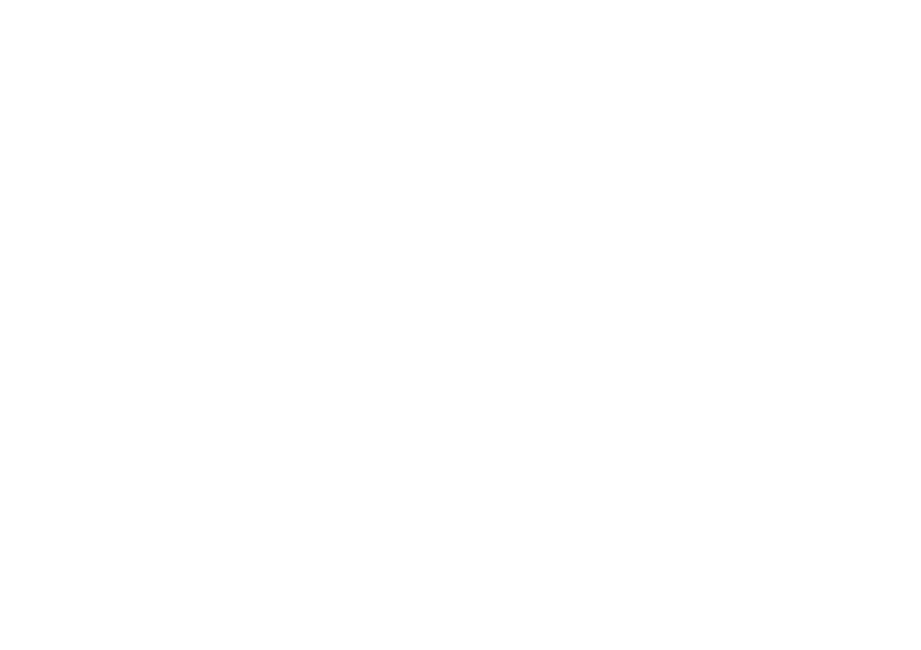
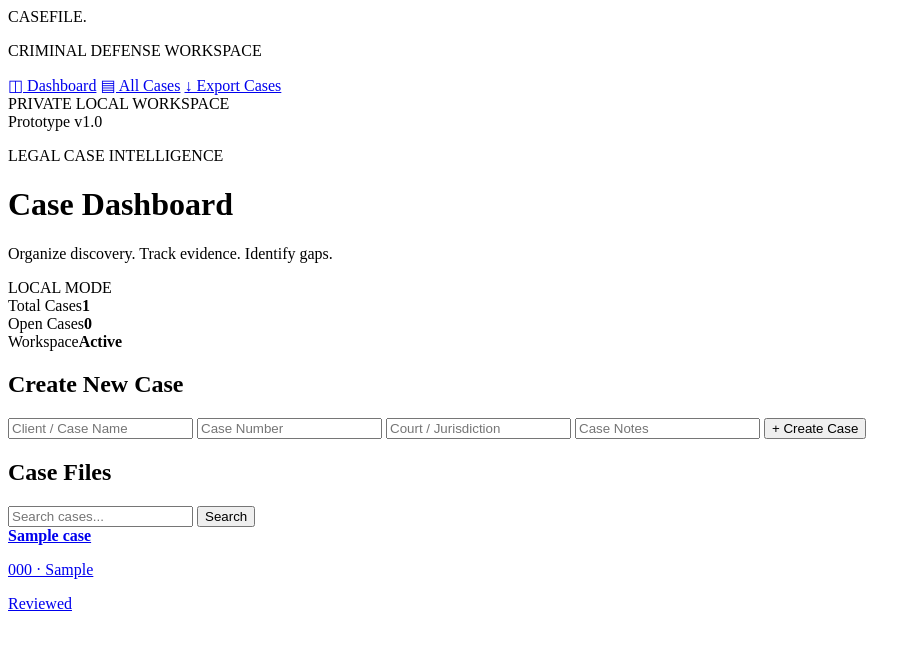
Before and after one commit to katiale902/casefile-organizer, a Flask app: page / in a window 1280 px wide. Before the commit the part shown is empty. Shown: the top 650 px of the page, without its empty margins (0-921 px from the left). Run offline with Flask 3, Linux system fonts and the light colour scheme; tables that the repository leaves empty hold one stand-in row (values such as "Sample post").

Commit message:
Update index.html

```diff
--- a/templates/index.html
+++ b/templates/index.html
@@ -0,0 +1,153 @@
+
+<!DOCTYPE html>
+<html lang="en">
+<head>
+  <meta charset="UTF-8">
+  <meta name="viewport" content="width=device-width, initial-scale=1">
+  <title>CASEFILE | Criminal Defense</title>
+  <link rel="stylesheet" href="{{ url_for('static', filename='style.css') }}">
+</head>
+<body>
+  <aside class="sidebar">
+    <div class="brand">CASEFILE<span>.</span></div>
+    <p class="subtitle">CRIMINAL DEFENSE WORKSPACE</p>
+
+    <nav>
+      <a href="/">◫ Dashboard</a>
+      <a href="/">▤ All Cases</a>
+      <a href="/export">↓ Export Cases</a>
+    </nav>
+
+    <div class="sidebar-bottom">PRIVATE LOCAL WORKSPACE<br>Prototype v1.0</div>
+  </aside>
+
+  <main class="main">
+    <header>
+      <div>
+        <p class="eyebrow">LEGAL CASE INTELLIGENCE</p>
+        <h1>{{ case.name if case is defined else "Case Dashboard" }}</h1>
+        <p class="muted">Organize discovery. Track evidence. Identify gaps.</p>
+      </div>
+      <span class="pill">LOCAL MODE</span>
+    </header>
+
+    {% if cases is not none %}
+    <section class="stats">
+      <div class="stat"><span>Total Cases</span><strong>{{ cases|length }}</strong></div>
+      <div class="stat"><span>Open Cases</span><strong>{{ cases|selectattr('status','equalto','Open')|list|length }}</strong></div>
+      <div class="stat"><span>Workspace</span><strong>Active</strong></div>
+    </section>
+
+    <section class="panel">
+      <h2>Create New Case</h2>
+      <form action="/cases" method="post" class="form-grid">
+        <input name="name" placeholder="Client / Case Name" required>
+        <input name="number" placeholder="Case Number">
+        <input name="court" placeholder="Court / Jurisdiction">
+        <input name="notes" placeholder="Case Notes">
+        <button type="submit">+ Create Case</button>
+      </form>
+    </section>
+
+    <section class="panel">
+      <div class="section-heading">
+        <h2>Case Files</h2>
+        <form action="/" method="get">
+          <input name="q" value="{{ query }}" placeholder="Search cases...">
+          <button>Search</button>
+        </form>
+      </div>
+      <div class="case-list">
+        {% for item in cases %}
+        <a class="case-row" href="/cases/{{ item.id }}">
+          <div>
+            <strong>{{ item.name }}</strong>
+            <p>{{ item.number or "No case number" }} · {{ item.court or "Court not set" }}</p>
+          </div>
+          <span class="pill">{{ item.status }}</span>
+        </a>
+        {% else %}
+        <p class="muted">No cases found. Create your first case above.</p>
+        {% endfor %}
+      </div>
+    </section>
+
+    {% else %}
+    <a class="back" href="/">← Back to dashboard</a>
+
+    <section class="stats">
+      <div class="stat"><span>Case Number</span><strong>{{ case.number or "N/A" }}</strong></div>
+      <div class="stat"><span>Discovery Files</span><strong>{{ documents|length }}</strong></div>
+      <div class="stat"><span>Review Flags</span><strong>{{ findings|length }}</strong></div>
+    </section>
+
+    <section class="panel">
+      <h2>Case Overview</h2>
+      <p><b>Court:</b> {{ case.court or "Not specified" }}</p>
+      <p><b>Status:</b> {{ case.status }}</p>
+      <p><b>Notes:</b> {{ case.notes or "No notes" }}</p>
+    </section>
+
+    <section class="panel">
+      <h2>Discovery Documents</h2>
+      <form action="/cases/{{ case.id }}/upload" method="post"
+            enctype="multipart/form-data" class="form-grid">
+        <input type="file" name="file" accept=".pdf,.txt,.png,.jpg,.jpeg" required>
+        <select name="category">
+          <option>Police Report</option>
+          <option>Witness Statement</option>
+          <option>Body Camera</option>
+          <option>Forensic Report</option>
+          <option>Court Filing</option>
+          <option>Other</option>
+        </select>
+        <button>Upload Document</button>
+      </form>
+
+      {% for doc in documents %}
+      <div class="case-row">
+        <div>
+          <strong>{{ doc.filename }}</strong>
+          <p>{{ doc.category }}</p>
+        </div>
+        <a href="/documents/{{ doc.id }}">Download ↓</a>
+      </div>
+      {% else %}
+      <p class="muted">No documents uploaded.</p>
+      {% endfor %}
+    </section>
+
+    <section class="panel">
+      <p class="eyebrow">DISCOVERY INTELLIGENCE</p>
+      <h2>Evidence Gap Tracker</h2>
+      <p class="muted">Record missing evidence, conflicting testimony, and investigative questions.</p>
+
+      <form action="/cases/{{ case.id }}/findings" method="post" class="finding-form">
+        <input name="title" placeholder="Finding title" required>
+        <textarea name="description" placeholder="Describe the discrepancy or missing evidence"></textarea>
+        <input name="source" placeholder="Source reference / page number">
+        <button>+ Add Review Flag</button>
+      </form>
+
+      {% for finding in findings %}
+      <div class="finding">
+        <div>
+          <span class="pill">{{ finding.status }}</span>
+          <h3>{{ finding.title }}</h3>
+          <p>{{ finding.description }}</p>
+          <small>Source: {{ finding.source or "Not linked" }}</small>
+        </div>
+        <form action="/findings/{{ finding.id }}/toggle" method="post">
+          <button class="secondary">
+            {{ "Reopen" if finding.status == "Reviewed" else "Mark Reviewed" }}
+          </button>
+        </form>
+      </div>
+      {% else %}
+      <p class="muted">No review flags yet.</p>
+      {% endfor %}
+    </section>
+    {% endif %}
+  </main>
+</body>
+</html>
```
